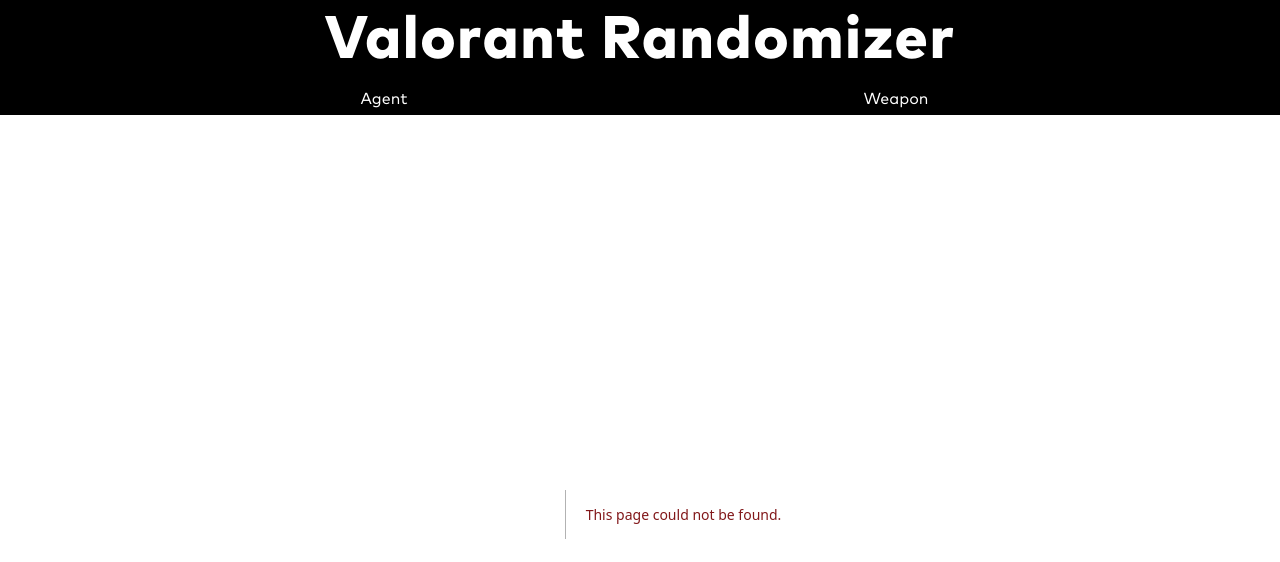
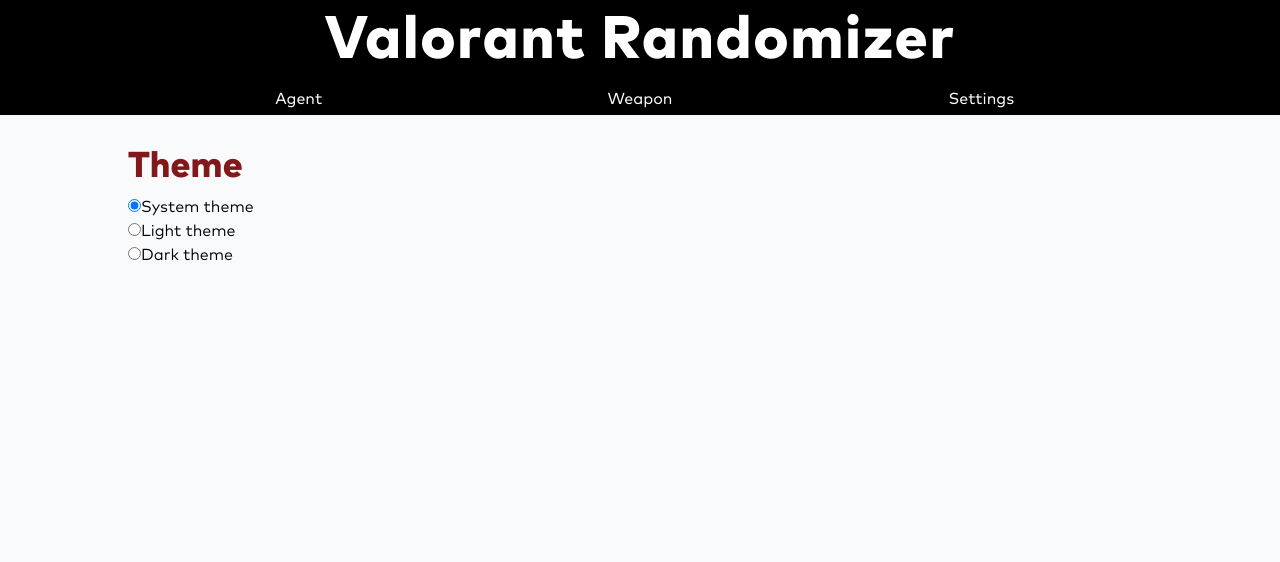
Before and after one commit to 9-Developers/valorant-randomizer, a Next.js app: page /settings in a window 1280 px wide. Before the commit this address had no page. Shown: the top 562 px of the page. Built offline with nearby package versions, Linux system fonts and the light colour scheme.

Commit message:
feat(theme): Add theme support
- Add dark mode styles
- Add settings page
- Add theme toggle

```diff
--- a/package.json
+++ b/package.json
@@ -19,6 +19,7 @@
   "dependencies": {
     "@t3-oss/env-nextjs": "^0.13.4",
     "next": "^15.2.3",
+    "next-themes": "^0.4.6",
     "react": "^19.0.0",
     "react-dom": "^19.0.0",
     "source-code-pro": "^2.38.0",
--- a/src/app/_components/header.tsx
+++ b/src/app/_components/header.tsx
@@ -14,6 +14,9 @@
         <Link className="nav-link" href="/weapon">
           Weapon
         </Link>
+        <Link className="nav-link" href="/settings">
+          Settings
+        </Link>
       </nav>
     </header>
   );
--- a/src/app/agent/page.tsx
+++ b/src/app/agent/page.tsx
@@ -25,7 +25,7 @@
   }, [agents]);
 
   return (
-    <div className="container">
+    <div className="content">
       <p className="info">
         Get a random agent from the list below. All agents are selected by
         default. Click on a heading (Controllers, Duelists, Initiators, or
--- a/src/app/layout.tsx
+++ b/src/app/layout.tsx
@@ -1,8 +1,9 @@
 import "~/styles/globals.css";
 
 import { type Metadata } from "next";
-import type { ReactNode } from "react";
+import { type ReactNode } from "react";
 import Header from "~/app/_components/header";
+import ThemeProvider from "~/providers/theme-provider";
 
 export const metadata: Metadata = {
   title: "Valorant randomizer",
@@ -16,9 +17,10 @@
   return (
     <html lang="en">
       <body>
-        <Header />
-
-        <main>{children}</main>
+        <ThemeProvider>
+          <Header />
+          <main>{children}</main>
+        </ThemeProvider>
       </body>
     </html>
   );
--- /dev/null
+++ b/src/app/settings/page.tsx
@@ -0,0 +1,64 @@
+"use client";
+
+import { type ReactNode, useEffect, useState } from "react";
+import { useTheme } from "next-themes";
+
+export default function SettingsPage(): ReactNode {
+  const [mounted, setMounted] = useState(false);
+  const { theme, setTheme } = useTheme();
+
+  useEffect(() => {
+    setMounted(true);
+  }, []);
+
+  if (!mounted) {
+    return null;
+  }
+
+  return (
+    <div className="content">
+      <h2>Theme</h2>
+
+      <form>
+        <div className="settings-radio">
+          <label>
+            <input
+              checked={theme === "system"}
+              name="system"
+              onChange={() => setTheme("system")}
+              type="radio"
+              value="system"
+            />
+            System theme
+          </label>
+        </div>
+
+        <div className="settings-radio">
+          <label>
+            <input
+              checked={theme === "light"}
+              name="light"
+              onChange={() => setTheme("light")}
+              type="radio"
+              value="light"
+            />
+            Light theme
+          </label>
+        </div>
+
+        <div className="settings-radio">
+          <label>
+            <input
+              checked={theme === "dark"}
+              name="dark"
+              onChange={() => setTheme("dark")}
+              type="radio"
+              value="dark"
+            />
+            Dark theme
+          </label>
+        </div>
+      </form>
+    </div>
+  );
+}
--- a/src/app/weapon/page.tsx
+++ b/src/app/weapon/page.tsx
@@ -11,7 +11,7 @@
 
 export default function WeaponPage(): ReactNode {
   return (
-    <div className="container bg-black">
+    <div className="content">
       <h1>Valorant Weapons</h1>
 
       <div className="weapons">
--- /dev/null
+++ b/src/providers/theme-provider.tsx
@@ -0,0 +1,20 @@
+"use client";
+
+import { ThemeProvider } from "next-themes";
+import { type ReactNode, useEffect, useState } from "react";
+
+export default function Provider({
+  children,
+}: Readonly<{ children: ReactNode }>): ReactNode {
+  const [mounted, setMounted] = useState(false);
+
+  useEffect(() => {
+    setMounted(true);
+  }, []);
+
+  if (!mounted) {
+    return <>{children}</>;
+  } else {
+    return <ThemeProvider>{children}</ThemeProvider>;
+  }
+}
--- a/src/styles/globals.css
+++ b/src/styles/globals.css
@@ -1,4 +1,6 @@
 @import "tailwindcss";
+
+@custom-variant dark (&:where([data-theme=dark], [data-theme=dark] *));
 
 /* https://dev.to/ziqinyeow/how-to-add-custom-font-file-to-your-react-app-31kb */
 /* https://stackoverflow.com/questions/28279989/multiple-font-weights-one-font-face-query */
@@ -136,12 +138,19 @@
 
 body {
   @apply bg-slate-50;
+  @apply dark:bg-slate-900;
   @apply min-h-screen;
+  @apply dark:text-white;
 }
 
 header {
   @apply bg-black;
   @apply justify-center;
+  @apply text-white;
+}
+
+header h1 {
+  @apply mb-0;
   @apply text-white;
 }
 
@@ -162,7 +171,7 @@
 }
 
 code {
-  @apply bg-gray-800;
+  @apply bg-slate-800;
   @apply px-2;
   @apply py-1;
   @apply rounded;
@@ -175,6 +184,8 @@
 h5,
 h6 {
   @apply font-extrabold;
+  @apply text-red-900;
+  @apply dark:text-red-800;
 }
 
 h2,
@@ -186,37 +197,30 @@
 }
 
 h1 {
-  @apply mb-0;
   @apply text-center;
   @apply text-6xl;
-  @apply text-white;
   @apply tracking-wide;
 }
 
 h2 {
   @apply text-4xl;
-  @apply text-red-900;
 }
 
 h3 {
   @apply text-2xl;
-  @apply text-red-900;
 }
 
 h4 {
   @apply text-xl;
-  @apply text-red-900;
 }
 
 h5 {
   @apply text-lg;
-  @apply text-red-900;
   @apply underline;
 }
 
 h6 {
   @apply text-lg;
-  @apply text-red-900;
 }
 
 hr {
@@ -233,7 +237,8 @@
 }
 
 .agent-unselected {
-  @apply bg-slate-300;
+  @apply bg-black/25;
+  @apply dark:bg-white/25;
 }
 
 .agent-selected {
@@ -244,27 +249,28 @@
   @apply flex;
   @apply flex-row;
   @apply gap-4;
+  @apply justify-between;
 }
 
 .agents-select {
 }
 
-.container {
+.content {
   @apply py-8;
 }
 
 .info {
-  @apply mt-10;
   @apply text-center;
   @apply text-sm;
-  @apply text-gray-400;
+  @apply text-gray-700;
+  @apply dark:text-gray-300;
 }
 
 .nav-link {
   @apply hover:bg-white/25;
   @apply leading-8;
   @apply text-center;
-  @apply w-1/2;
+  @apply w-1/3;
 }
 
 .random-agent {
--- /dev/null
+++ b/tailwind.config.js
@@ -0,0 +1 @@
+export const darkMode = "selector";
```
Also changed, not shown: 2 other files (tests, documents, lock files or other folders).
